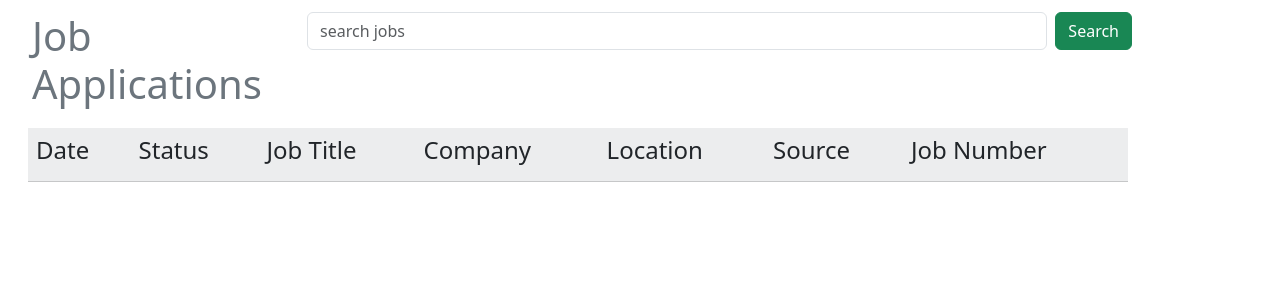
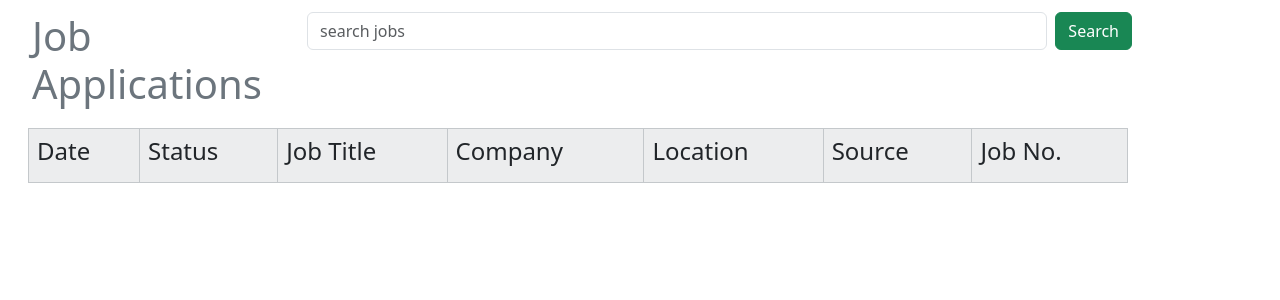
Before and after one commit to garykpdx/jobtracker, a Django app: page /jobapps/ in a window 1280 px wide. Shown: the part 56-356 px from the top of the page. Run offline with Django 5.2, Linux system fonts and the light colour scheme; the visitor is signed in with stand-in values (Sample User, id 1); data that the repository does not hold is empty; parts of the project's set-up code (start-up, migrations or seed data) failed here and were passed over.

Commit message:
shorten job number column

```diff
--- a/jobtracker/jobapps/templates/jobapps/jobapp_list.html
+++ b/jobtracker/jobapps/templates/jobapps/jobapp_list.html
@@ -27,26 +27,26 @@ Job Lizard - Job App List
     <div class="container p-2">
         <table class="table table-light table-striped">
             <tr>
-                <td class="jobapp text-start">
+                <td class="jobapp text-start border border-secondary-subtle">
                     <p class="h4 h4 text-dark">Date</p>
                 </td>
-                <td class="jobapp text-start">
+                <td class="jobapp text-start border border-secondary-subtle">
                     <p class="h4 h4 text-dark">Status</p>
                 </td>
-                <td class="jobapp text-start">
+                <td class="jobapp text-start border border-secondary-subtle">
                     <p class="h4 h4 text-dark">Job Title</p>
                 </td>
-                <td class="jobapp text-start">
+                <td class="jobapp text-start border border-secondary-subtle">
                     <p class="h4 h4 text-dark">Company</p>
                 </td>
-                <td class="jobapp text-start">
+                <td class="jobapp text-start border border-secondary-subtle">
                     <p class="h4 h4 text-dark">Location</p>
                 </td>
-                <td class="jobapp text-start">
+                <td class="jobapp text-start border border-secondary-subtle">
                     <p class="h4 h4 text-dark">Source</p>
                 </td>
-                <td class="jobapp text-start">
-                    <p class="h4 h4 text-dark">Job Number</p>
+                <td class="jobapp text-start border border-secondary-subtle">
+                    <p class="h4 h4 text-dark">Job No.</p>
                 </td>
             </tr>
             {% for jobapp in jobapps %}
```
